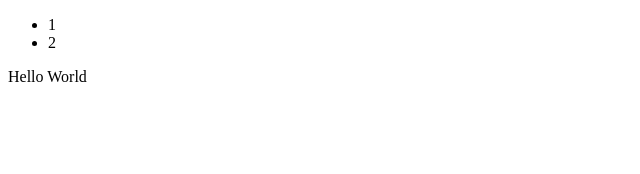
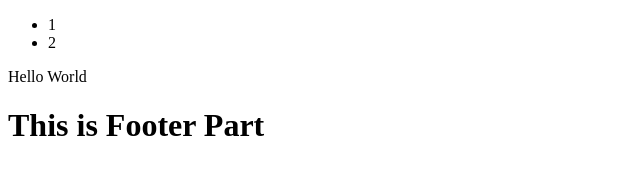
Before and after one commit to gurami-1234/exercise2, a plain HTML site: page index.html in a window 1280 px wide. Shown: the whole page, without its empty margins (0-640 px from the left). Drawn offline with Linux system fonts and the light colour scheme.

Commit message:
Footer is Done

```diff
--- a/index.html
+++ b/index.html
@@ -14,5 +14,9 @@
     </nav>
 
     Hello World
+
+    <footer>
+        <h1>This is Footer Part</h1>
+    </footer>
 </body>
 </html>
```
